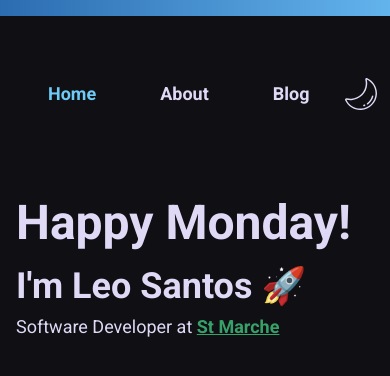
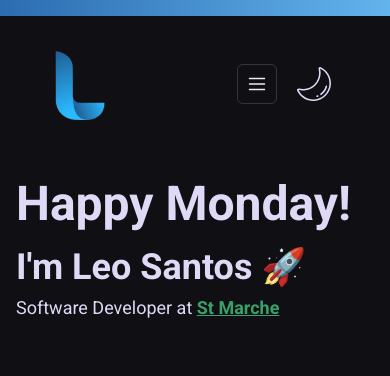
Before and after one commit to leosantosw/leosantos.tech, a Next.js app: page / in a window 390 px wide. Shown: the top 376 px of the page. Built offline with nearby package versions, Linux system fonts and the light colour scheme.

Commit message:
feat(Menu): show the mobile menu if the mobile version is being used

```diff
--- a/screens/pattens/Header.tsx
+++ b/screens/pattens/Header.tsx
@@ -1,12 +1,18 @@
 import Link from 'next/link'
 import Image from 'next/image'
-import { Container, Flex } from '@chakra-ui/react'
+import { Box, Container, Flex, useBreakpointValue } from '@chakra-ui/react'
 
 import { NavLink } from '../../components/NavLink'
 import { ToggleTheme } from '../../components/ToggleTheme'
 import { GradientLine } from '../../components/GradientLine'
+import { MenuMobile } from '../../components/MenuMobile'
 
 export function Header() {
+  const isMobileVersion = useBreakpointValue({
+    base: true,
+    lg: false
+  })
+
   return (
     <Flex
       as="header"
@@ -19,7 +25,7 @@ export function Header() {
     >
       <GradientLine />
       <Container
-        width="full"
+        width="80vw"
         display="flex"
         alignItems="center"
         justifyContent="space-between"
@@ -40,13 +46,18 @@ export function Header() {
           </Link>
         </Flex>
 
+        {!isMobileVersion && (
           <Flex>
             <NavLink href="/">Home</NavLink>
             <NavLink href="/about">About</NavLink>
             <NavLink href="/blog">Blog</NavLink>
           </Flex>
+        )}
 
+        <Box display="flex" flexDir="row">
+          {isMobileVersion && <MenuMobile />}
           <ToggleTheme />
+        </Box>
       </Container>
     </Flex>
   )
```
Lines whose indentation alone changed are shown as unchanged.
